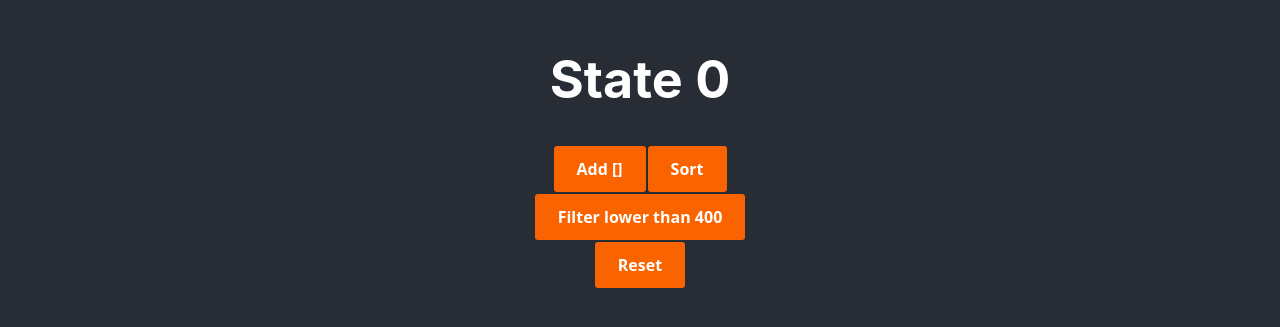
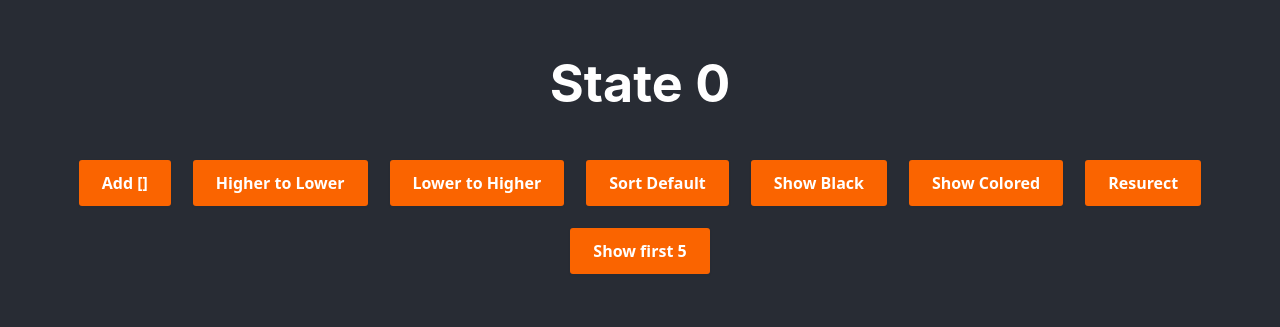
Before and after one commit to Dargis97/01-STUDIES-ReactJS, a React (Create React App) app in the folder r1/: page / in a window 1280 px wide. Shown: the part 249-576 px from the top of the page. Built offline with nearby package versions, Linux system fonts and the light colour scheme.

Commit message:
show-row

```diff
--- a/r1/src/App.scss
+++ b/r1/src/App.scss
@@ -66,6 +66,9 @@ h2.h2 {
     color: coral;
     margin: 10px;
   }
+  button {
+    margin: 10px;
+  }
 }
 
 button {
--- a/r1/src/components/006/Squares.jsx
+++ b/r1/src/components/006/Squares.jsx
@@ -5,45 +5,110 @@ import randColor from '../../functions/randColor';
 
 function Squares() {
   const [sq, setSq] = useState([]);
+  const [number, setNumber] = useState(null);
 
   const add = () => {
-    setSq((s) => [...s, { number: rand(100, 999), color: randColor() }]);
+    setSq((s) => [
+      ...s,
+      { number: rand(100, 999), color: randColor(), row: s.length, show: true },
+    ]);
   };
 
-  const sort = () => {
+  const getNr = (i) => {
+    setNumber(i.number);
+    setSq((s) =>
+      s.map((square) =>
+        square.number === i.number ? { ...square, show: false } : { ...square }
+      )
+    );
+  };
+
+  const sort1 = () => {
     setSq((s) => [...s].sort((a, b) => b.number - a.number));
   };
+  const sort2 = () => {
+    setSq((s) => [...s].sort((a, b) => a.number - b.number));
+  };
 
-  const filter = () => {
-    setSq((s) => [...s].filter((c) => c.number < 300));
+  const sortDefault = () => {
+    setSq((s) =>
+      s
+        .map((square) => ({ ...square, show: true }))
+        .sort((a, b) => a.row - b.row)
+    );
   };
-  const reset = () => {
-    setSq((s) => []);
+
+  const resurect = (i) => {
+    setSq((s) =>
+      s.map((square) =>
+        square.number === i.number
+          ? { ...square, show: false }
+          : { ...square, show: true }
+      )
+    );
+  };
+
+  const showBlack = () => {
+    setSq((s) =>
+      s.map((square) =>
+        square.number < 300
+          ? { ...square, show: true }
+          : { ...square, show: false }
+      )
+    );
+  };
+  const showColored = () => {
+    setSq((s) =>
+      s.map((square) =>
+        square.number < 300
+          ? { ...square, show: false }
+          : { ...square, show: true }
+      )
+    );
+  };
+
+  const sortFiveElements = () => {
+    setSq((s) =>
+      s.map((square, i) =>
+        i < 5 ? { ...square, show: true } : { ...square, show: false }
+      )
+    );
   };
 
   return (
     <>
-      <h1>State {sq.filter((s) => s.number < 300).length}</h1>
+      <h1>
+        {number} State {sq.filter((s) => s.number < 300).length}
+      </h1>
       <div className='container'>
-        {sq.map((n, i) => (
+        {sq.map((n, i) =>
+          n.show ? (
             <div
+              key={i}
+              onClick={() => getNr(n)}
               style={{
                 backgroundColor: n.number < 300 ? 'black' : n.color,
+
                 borderRadius: n.number % 2 ? null : '50%',
               }}
-            key={i}
             >
               {n.number}
             </div>
-        ))}
+          ) : null
+        )}
       </div>
 
-      <div>
+      <div className='container'>
         <button onClick={add}>Add []</button>
-        <button onClick={sort}>Sort</button>
+        <button onClick={sort1}>Higher to Lower</button>
+        <button onClick={sort2}>Lower to Higher</button>
+        <button onClick={sortDefault}>Sort Default</button>
+
+        <button onClick={showBlack}>Show Black</button>
+        <button onClick={showColored}>Show Colored</button>
+        <button onClick={resurect}>Resurect</button>
+        <button onClick={sortFiveElements}>Show first 5</button>
       </div>
-      <button onClick={filter}>Filter lower than 400 </button>
-      <button onClick={reset}>Reset</button>
     </>
   );
 }
```
Lines whose indentation alone changed are shown as unchanged.
